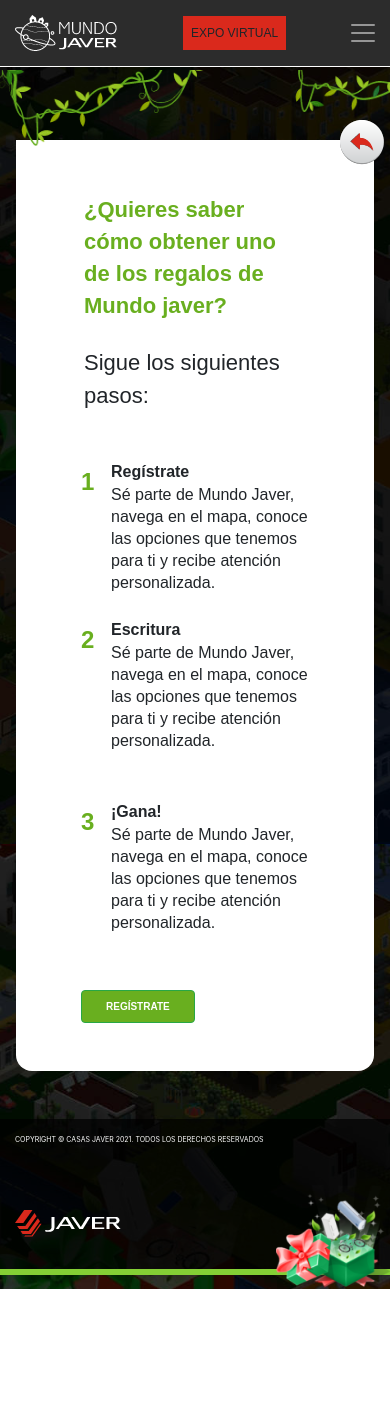
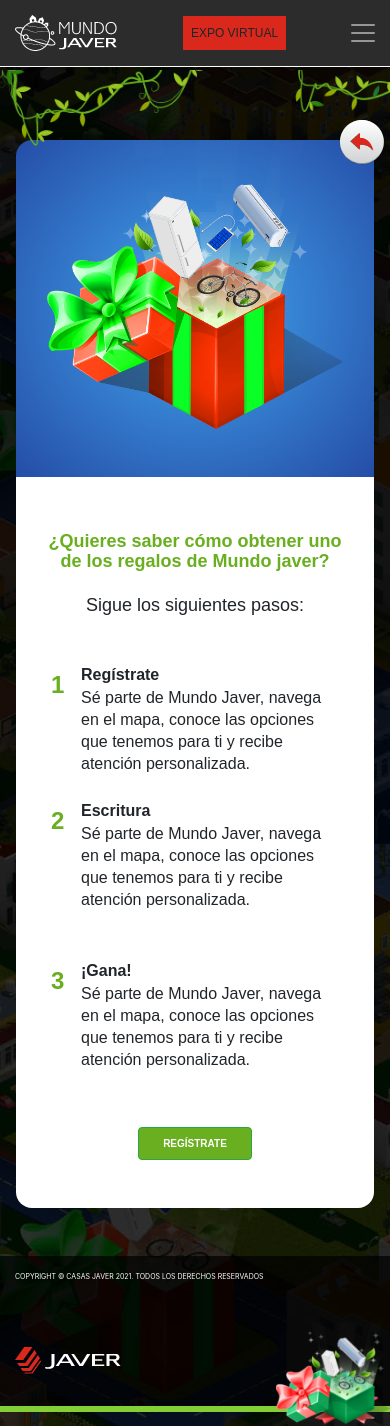
Before and after one commit to MausMX/mundo_javer, a PHP site: page /registro/pasos_regalo in a window 390 px wide. Before the commit the page ends 1289 px from the top, so only its background shows below. Run offline with PHP 8.4, Linux system fonts and the light colour scheme; some libraries are stand-ins or nearby versions; some web fonts are replaced.

Commit message:
pasos regalos responsive

```diff
--- a/app/views/css/style2.css
+++ b/app/views/css/style2.css
@@ -213,8 +213,15 @@ header:not(.pre-header){height: 160px;position:relative; z-index: 9;}
 .reg-complete .container-title-registro div{padding-left:0px !important;}
 .reg-complete .container-title-registro h1,.reg-complete .container-title-registro h2{line-height:24px !important;}
 .reg-complete .img-registro-main{margin-top:-50px !important;}
+.contenido-global{margin-top: -20px;}
 
-.contenido-global{margin-top: -20px;}
+/*pasos regalo*/
+.pasos-regalo .padding-registro .px-5{padding-left:0px !important; padding-right:0px !important;}
+.pasos-regalo .padding-registro .px-5 .text-success.font-30,.pasos-regalo .padding-registro .px-5 p{font-size:18px !important;text-align:center;line-height:20px !important;}
+.contenedor-pasos,.contenedor-pasos .wrapper-pasos{padding-left:0px !important;padding-right:0px !important;}
+.wrapper-pasos .bt-w{text-align:center;}
+
+
 
 /*.ciudades .wp-ingresos{padding-left:0px !important;padding-right:0px !important;}*/
 }
@@ -335,7 +342,11 @@ header:not(.pre-header){height: 219px;position:relative;z-index:9;}
 .reg-complete .img-registro-main img{width:60% !important;}
 .contenido-global{margin-top: -50px;}
 
-
+/*pasos regalo*/
+.pasos-regalo .padding-registro .px-5{padding-left:0px !important; padding-right:0px !important;}
+.pasos-regalo .padding-registro .px-5 .text-success.font-30,.pasos-regalo .padding-registro .px-5 p{font-size:20px !important;text-align:center;line-height:20px !important;}
+.contenedor-pasos,.contenedor-pasos .wrapper-pasos{padding-left:0px !important;padding-right:0px !important;}
+.wrapper-pasos .bt-w{text-align:center;}
 }
 @media (min-width:768px) and (max-width: 991px){
 body{background-size:cover !important;}
@@ -420,6 +431,7 @@ header:not(.pre-header){height: 219px;position:relative;z-index:9;}
 .reg-complete .img-registro-main{margin-top:-50px !important;text-align:center}
 .reg-complete .img-registro-main img{width: 100%;position: absolute;left: 0;bottom: 40px;}
 .contenido-global{margin-top: -50px;}
+.img-regalo-pasos{position: absolute !important;z-index: 8 !important;left: -68px !important;top: 142px !important;width: 50% !important;}
 
 }
 @media (min-width:992px) and (max-width: 1200px){
@@ -459,6 +471,8 @@ body{background-size:cover !important;}
 header div.container.font-sweet-sans-pro.font-10 {font-size:9px !important;}
 .reg-complete .padding-registro{padding-top:30px !important;padding-bottom:10px !important;}
 
+.img-regalo-pasos{position: absolute !important;z-index: 8 !important;left: -68px !important;top: 109px !important;width: 45% !important;}
+
 }
 @media (min-width: 1201px){
 .contador .registrom{margin-top:10px !important;margin-bottom:100px !important;}
--- a/app/views/registro/pasos_regalo.php
+++ b/app/views/registro/pasos_regalo.php
@@ -1,14 +1,15 @@
-<div class="container font-poppins">
+<div class="container font-poppins pasos-regalo">
     <div class="px-3 mb-5">
         <div class="row" style="position: relative;">
-            <img class="d-none d-lg-block d-xl-block" src="<?=Path?>/images/pasos_regalo/regalo_pasos.png" style="position: absolute;z-index: 99999;left: -48px;top: 60px;width: 40%;">
-            <div class="col-lg-4 col-md-4 bg-black rounded-left p-0 text-md-center text-lg-left overflow-hidden bg-radial">
+            <img class="d-none d-md-block d-lg-block d-xl-block img-regalo-pasos" src="<?=Path?>/images/pasos_regalo/regalo_pasos.png" style="position: absolute;z-index: 99999;left: -48px;top: 60px;width: 40%;">
+            <div class="col-12 col-lg-4 col-md-4 bg-black rounded-left pt-0 pb-5 text-md-center text-lg-left bg-radial">
+            <a id="btn-back" class="d-block d-lg-none d-md-none d-xl-none" href="<?=Path?>" style="z-index:8;"><img src="<?=Path?>/images/conferencias/btn_back.png"></a>
                 <div class="img-registro-main px-3">
-            		<img class="d-block d-lg-none d-xl-none" src="<?=Path?>/images/pasos_regalo/regalo_pasos.png" style="position: absolute;z-index: 99999;left: -48px;top: -41px;width: 40%;">
+            		<img class="d-block d-md-none d-lg-none d-xl-none" src="<?=Path?>/images/pasos_regalo/regalo_pasos.png">
                 </div>
             </div>
             <div class="col-lg-8 col-md-8 bg-white rounded-right registro-form" style="position: relative;">
-                <a id="btn-back" href="<?=Path?>" style="z-index:10;"><img src="<?=Path?>/images/conferencias/btn_back.png"></a>
+            <a id="btn-back" class="d-none d-lg-block d-md-block d-xl-block" href="<?=Path?>" style="z-index:8;"><img src="<?=Path?>/images/conferencias/btn_back.png"></a>
                 <div class="p-4 padding-registro">
                 	<div class="px-5 py-4">
 		                 <h1 class="text-success font-30 line-height-32 font-poppins mb-4"><strong>¿Quieres saber cómo obtener uno de los regalos de Mundo javer?</strong></h1>
@@ -16,8 +17,8 @@
 	                          Sigue los siguientes pasos:
 						</p>
 					</div>
-					<div class="col-12">
-						<div class="col-12 d-flex">
+					<div class="col-12 contenedor-pasos">
+						<div class="col-12 d-flex wrapper-pasos">
 							<div class="col-1 font-44 text-success bold line-height-44">1</div>
 							<div class="col-11">
 								<p class="mb-0 bold font-18">Regístrate</p>
@@ -25,7 +26,7 @@
 							</div>
 
 						</div>
-						<div class="col-12 d-flex py-4">
+						<div class="col-12 d-flex py-4 wrapper-pasos">
 							<div class="col-1 font-44 text-success bold line-height-44">2</div>
 							<div class="col-11">
 								<p class="mb-0 bold font-18">Escritura</p>
@@ -33,15 +34,15 @@
 							</div>
 
 						</div>
-						<div class="col-12 d-flex py-4">
+						<div class="col-12 d-flex py-4 wrapper-pasos">
 							<div class="col-1 font-44 text-success bold line-height-44">3</div>
 							<div class="col-11">
 								<p class="mb-0 bold font-18">¡Gana!</p>
 								<p class="mb-0 font-18 line-height-22">Sé parte de Mundo Javer, navega en el mapa, conoce las opciones que tenemos para ti y recibe atención personalizada.</p>
 							</div>
 						</div>
-						<div class="col-12 d-flex py-4">
-							<div class="col-12">
+						<div class="col-12 d-flex py-4 wrapper-pasos">
+							<div class="col-12 bt-w">
 								<a class="btn btn-success py-2 px-4 font-10 mt-2 btn-continuar text-uppercase" href="<?=Path?>"><strong>Regístrate</strong></a>
 							</div>
 						</div>
```
